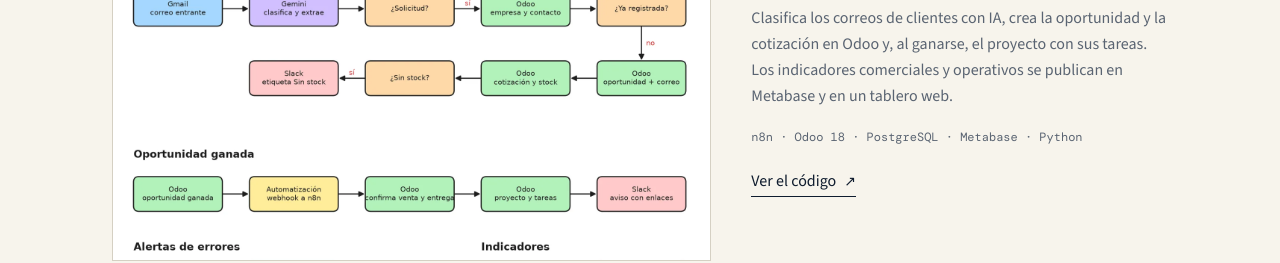
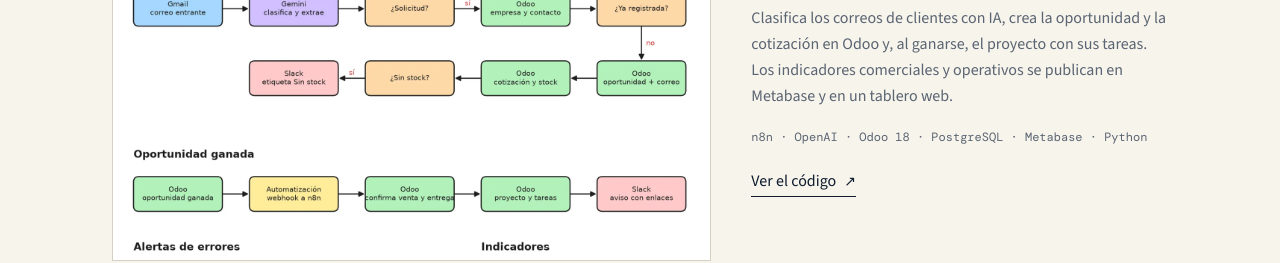
Before and after one commit to fenyx144/diego-rivas, a Next.js app: page / in a window 1280 px wide. Shown: the part 5120-5383 px from the top of the page. Built offline with nearby package versions, Linux system fonts and the light colour scheme; no server answers.

Commit message:
Actualizar el stack de Del correo al proyecto con OpenAI

```diff
--- a/src/app/page.tsx
+++ b/src/app/page.tsx
@@ -142,7 +142,7 @@ const PROYECTOS: Proyecto[] = [
     descripcion: "Del primer correo del cliente al proyecto en ejecución.",
     detalle:
       "Clasifica los correos de clientes con IA, crea la oportunidad y la cotización en Odoo y, al ganarse, el proyecto con sus tareas. Los indicadores comerciales y operativos se publican en Metabase y en un tablero web.",
-    stack: ["n8n", "Odoo 18", "PostgreSQL", "Metabase", "Python"],
+    stack: ["n8n", "OpenAI", "Odoo 18", "PostgreSQL", "Metabase", "Python"],
     enlace: { href: "https://github.com/fenyx144/correo-proyecto", texto: "Ver el código" },
     capturas: [
       { src: "/proyectos/correo/01.webp", alt: "Arquitectura del flujo comercial" },
@@ -159,7 +159,7 @@ const STACK = [
   { area: "ERP", items: "Odoo: CRM, Ventas, Inventario, Proyectos, Contabilidad y módulos a medida" },
   { area: "Automatización", items: "n8n, webhooks, APIs REST, JSON-RPC" },
   { area: "Datos", items: "PostgreSQL, MySQL, Metabase" },
-  { area: "IA", items: "APIs de modelos de lenguaje (Gemini, Groq) con salida estructurada" },
+  { area: "IA", items: "APIs de modelos de lenguaje (OpenAI, Gemini, Groq) con salida estructurada" },
   { area: "Infraestructura", items: "Docker, Git, Vercel" },
 ];
 
```
